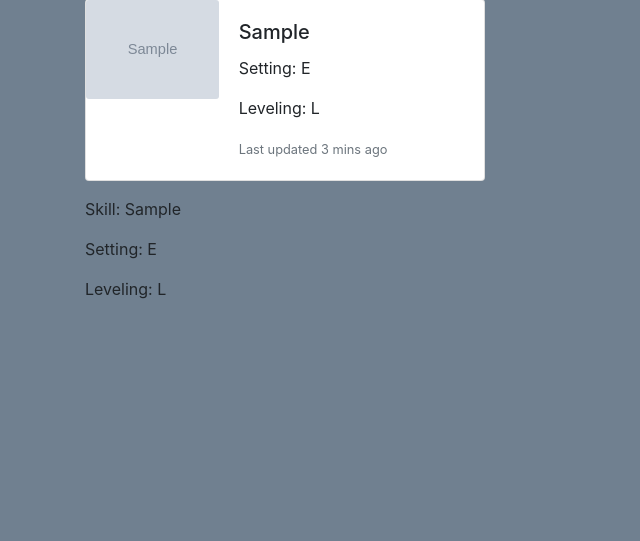
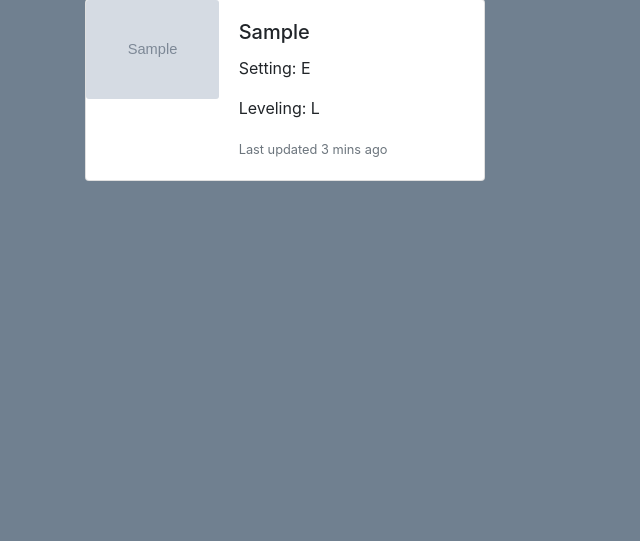
Before and after one commit to ak89mkii/Repbucket-project-04, a Django app: page /talents/ in a window 1280 px wide. Shown: the part 208-749 px from the top of the page, without its empty margins (0-640 px from the left). Run offline with Django 3.2, Linux system fonts and the light colour scheme; tables that the repository leaves empty hold one stand-in row (values such as "Sample post"); grey boxes marked "Sample" are stand-in pictures; some libraries are stand-ins or nearby versions.

Commit message:
Data in talent tree

```diff
--- a/main_app/templates/talents/index.html
+++ b/main_app/templates/talents/index.html
@@ -20,11 +20,6 @@
     </div>
   </div>
 
-<p>Skill: {{ talent.skill }}</p>
-<p>Setting: {{ talent.setting }}</p>
-<p>Leveling: {{ talent.leveling }}</p>
-
-
 {% endfor %}
 
 {% endblock %}
```
